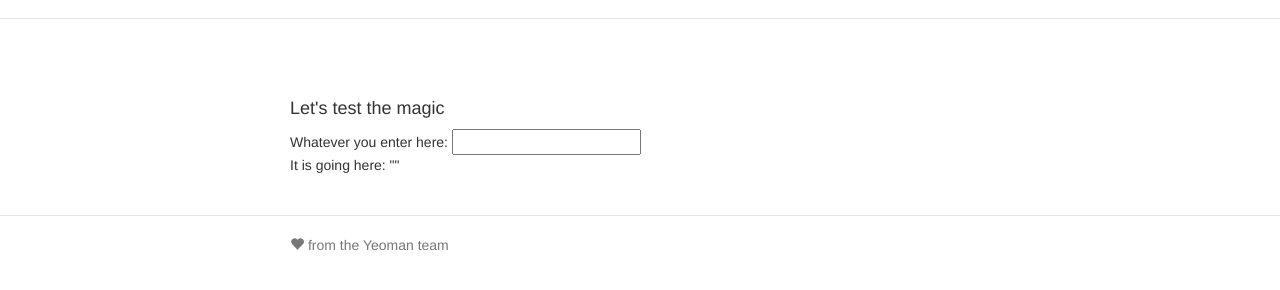
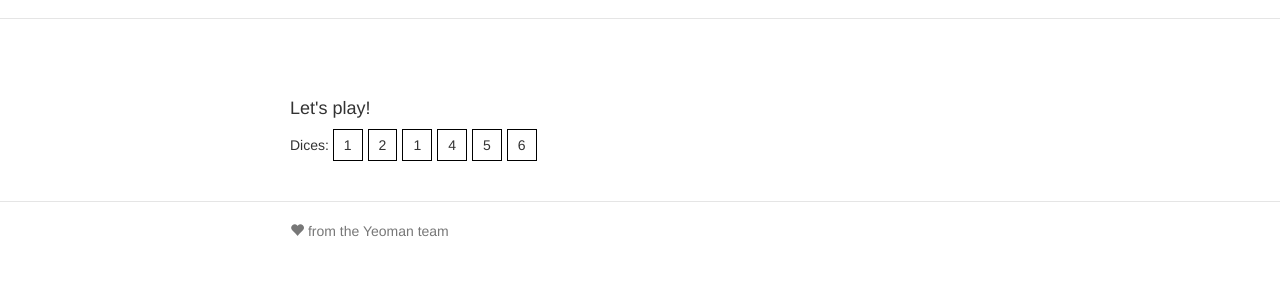
Before and after one commit to ChrisCinelli/stanfordAngularJs, a website: page app/index.html in a window 1280 px wide. Shown: the part 54-344 px from the top of the page. Drawn offline with nearby package versions, Linux system fonts and the light colour scheme; some packages are replaced by stand-ins of ours; files that its build step writes are made by us from their sources.

Commit message:
Display dices

```diff
--- a/app/styles/main.css
+++ b/app/styles/main.css
@@ -59,6 +59,13 @@ body {
   margin-top: 28px;
 }
 
+.dice {
+  padding: 5px 10px;
+  border: 1px solid black;
+  margin-right: 5px;
+  display:inline-block;
+}
+
 /* Responsive: Portrait tablets and up */
 @media screen and (min-width: 768px) {
   .container {
--- a/app/views/main.html
+++ b/app/views/main.html
@@ -1,11 +1,7 @@
 <div class="row marketing">
-  <h4>Let's test the magic</h4>
+  <h4>Let's play!</h4>
 
-  <div>
-    Whatever you enter here: <input ng-model="anInput">
-  </div>
-  <div>
-    It is going here: "{{anInput}}"
-  </div>
+  Dices:
+  <div class="dice" ng-repeat="dice in dices track by $index">{{dice}}</div>
 
 </div>
```
